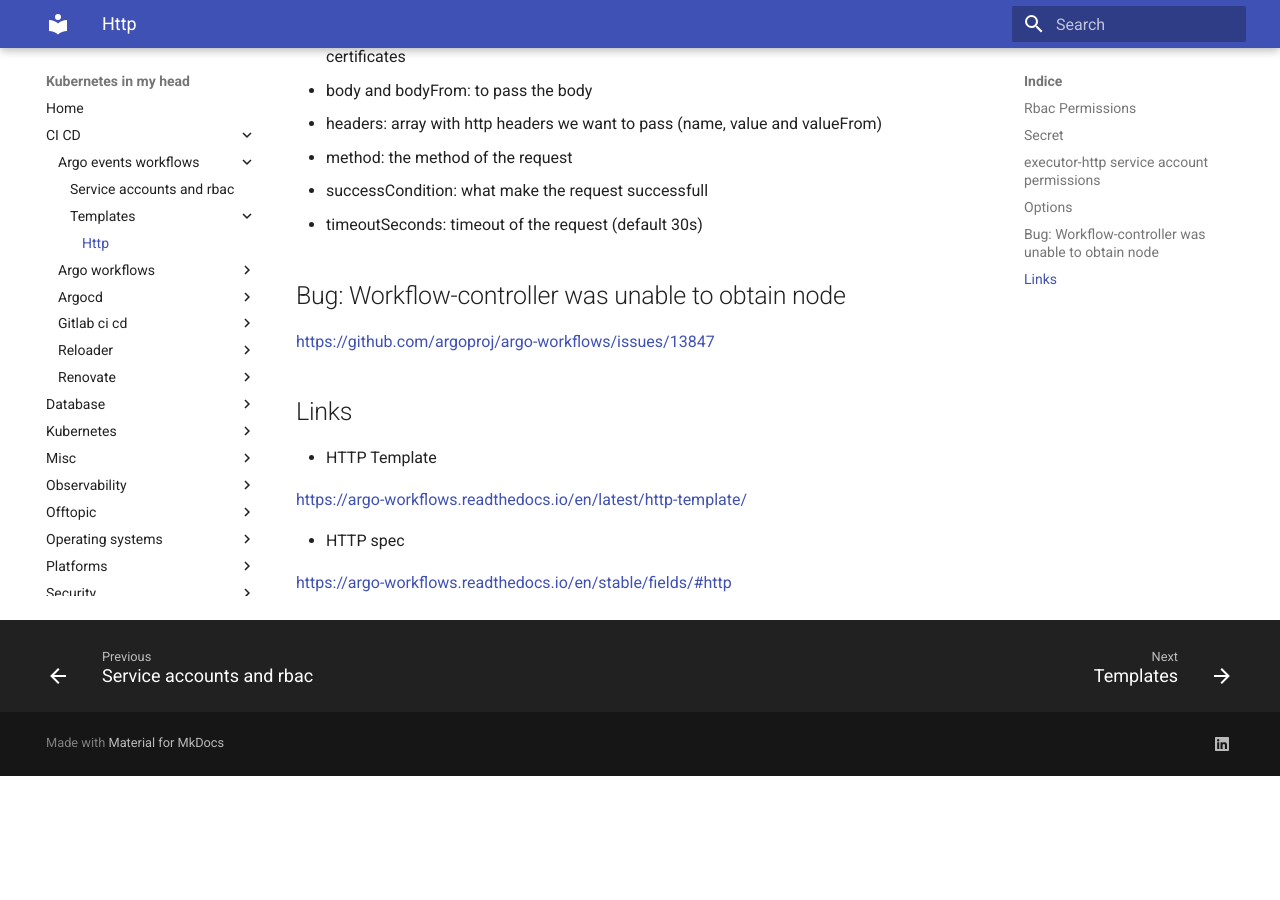
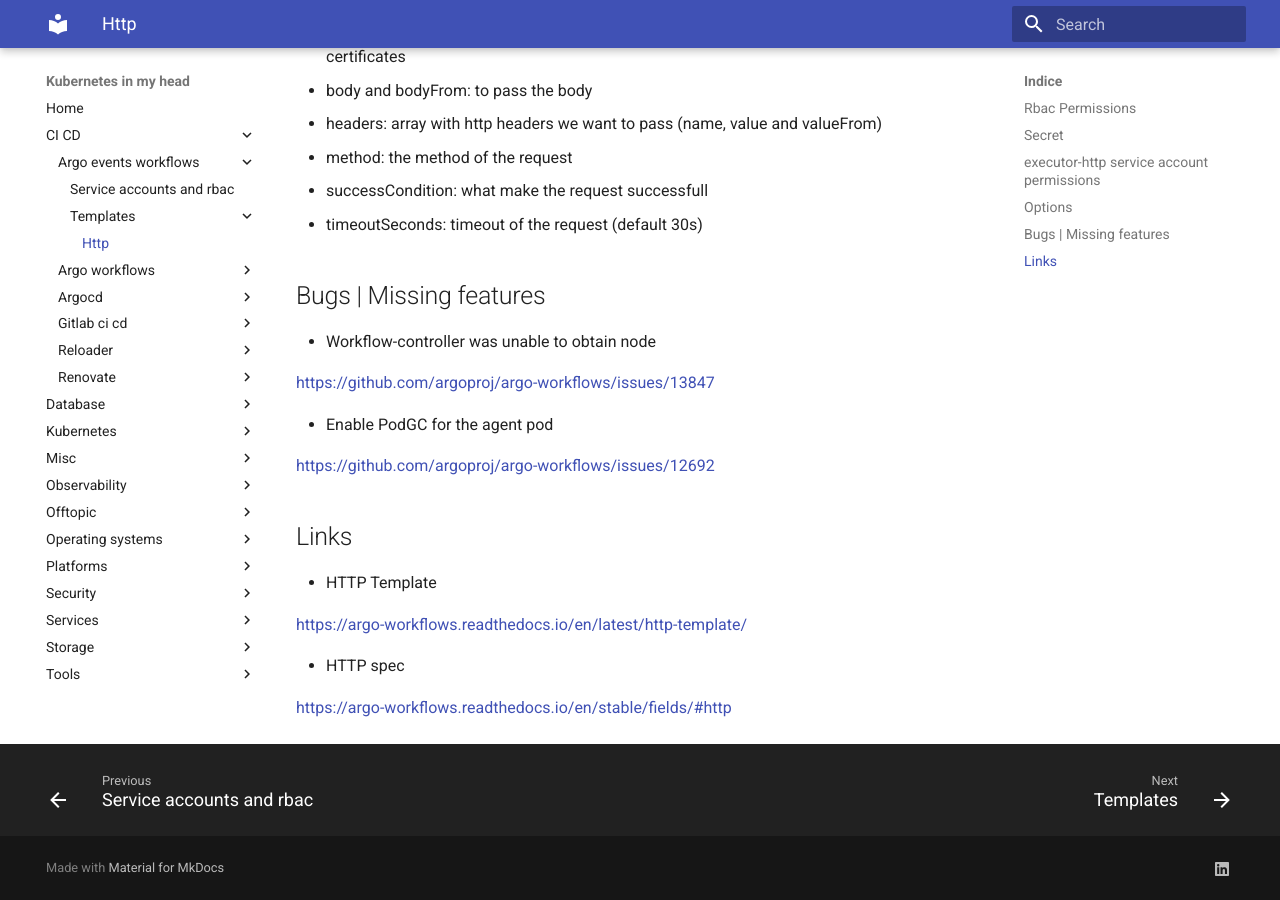
Before and after one commit to jorgelon/kubernetesinmyhead.net, an MkDocs documentation site: the page built from docs/CI-CD/argo-events-workflows/templates/http.md, in a window 1280 px wide and 900 px high, scrolled down 2459 px. Built offline with MkDocs 1.6.1 and Material for MkDocs 9.7.7, drawn with Linux system fonts in a browser that asks for light colours; before the commit the page ends 3235 px from its top, so only the background shows below that.

Commit message:
add another problem

```diff
--- a/docs/CI-CD/argo-events-workflows/templates/http.md
+++ b/docs/CI-CD/argo-events-workflows/templates/http.md
@@ -108,9 +108,15 @@ Inside the http template we can use some configurations:
 - successCondition: what make the request successfull
 - timeoutSeconds: timeout of the request (default 30s)
 
-## Bug: Workflow-controller was unable to obtain node
+## Bugs | Missing features
+
+- Workflow-controller was unable to obtain node
 
 <https://github.com/argoproj/argo-workflows/issues/13847>
+
+- Enable PodGC for the agent pod
+
+<https://github.com/argoproj/argo-workflows/issues/12692>
 
 ## Links
 
```
